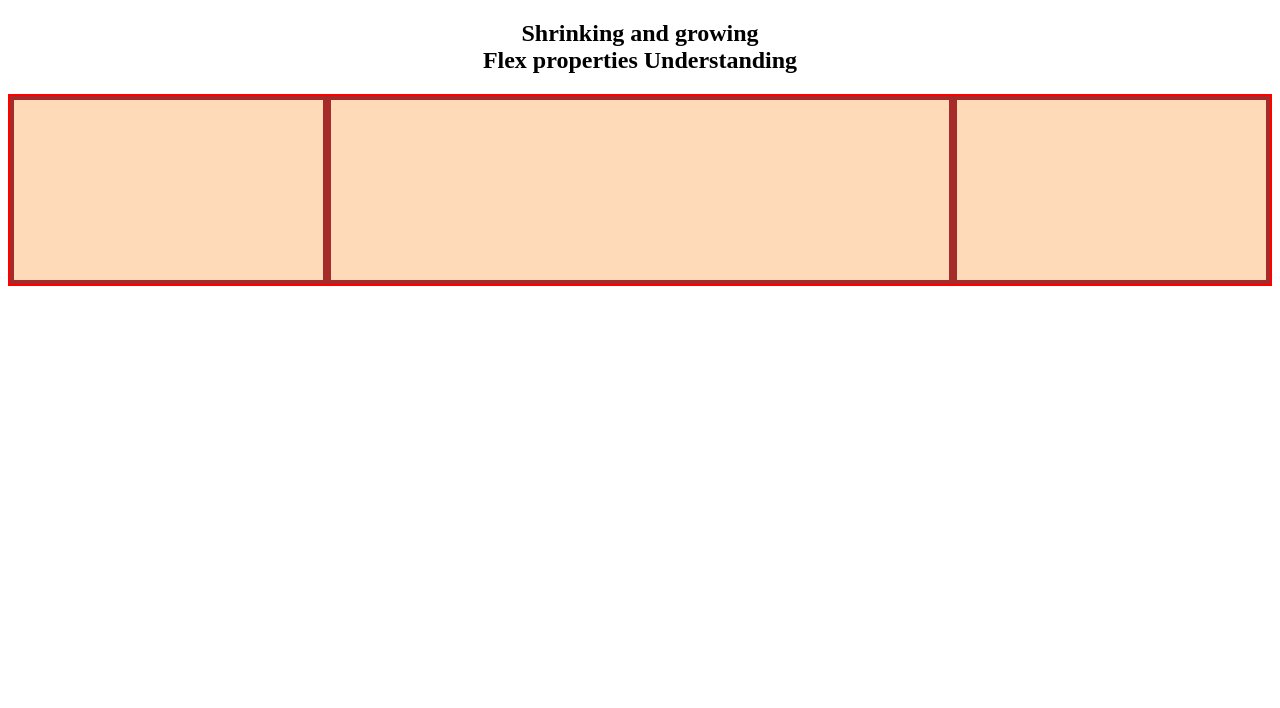
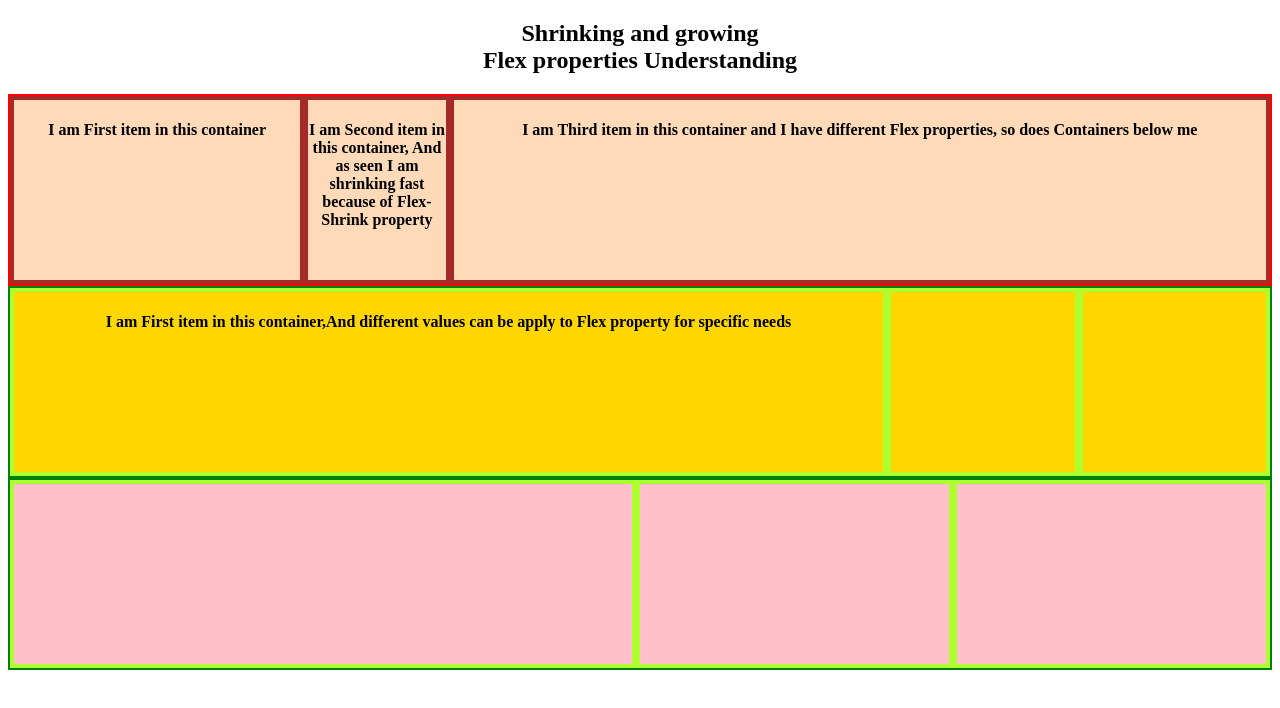
Before and after one commit to ksites/shirking_growingCSS, a plain HTML site: page index.html in a window 1280 px wide. Drawn offline with Linux system fonts and the light colour scheme.

Commit message:
Added three containers with their items and placed different flex values for specific results

```diff
--- a/index.html
+++ b/index.html
@@ -9,9 +9,21 @@
 <body>
   <h2>Shrinking and growing <br> Flex properties Understanding</h2>
   <div class="Flex-container">
-    <div class="one"></div>
-    <div class="two"></div>
-    <div class="three"></div>
+    <div class="one"> <h4 align="center">I am First item in this container </h4></div>
+    <div class="two"><h4 align="center">I am Second item in this container, And as seen I am shrinking fast because of Flex-Shrink property</h4> </div>
+    <div class="three"> <h4 align="center">I am Third item in this container and I have different Flex properties, so does Containers below me</h4></div>
+  </div>
+
+  <div class="Flex-container2">
+    <div class="one2"><h4 align="center">I am First item in this container,And different values can be apply to Flex property for specific needs</h4></div>
+    <div class="two2"></div>
+    <div class="three2"></div>
+  </div>
+
+  <div class="Flex-container3">
+    <div class="one3"></div>
+    <div class="two3"></div>
+    <div class="three3"></div>
   </div>
 </body>
 </html>
--- a/styles.css
+++ b/styles.css
@@ -4,6 +4,17 @@ h2{
 
 .Flex-container{
   border: 2px solid red;
+  display: flex;
+}
+
+.Flex-container2{
+  border: 2px solid green;
+  display: flex;
+}
+
+
+.Flex-container3{
+  border: 2px solid green;
   display: flex;
 }
 .Flex-container .one{
@@ -25,9 +36,62 @@ flex-grow: 1;
     background: peachpuff;
     border: 4px solid brown;
     height: 180px;
-    flex-grow: 1;
+    flex-grow: 2;
     flex-basis: auto;
     }
 
+    .Flex-container2 .one2{
+      background: gold;
+      border: 4px solid greenyellow;
+      height: 180px;
+      flex-grow: 1;
+      }
+      .Flex-container2 .two2{
+        background: gold;
+        border: 4px solid greenyellow;
+        height: 180px;
+        flex-grow: 1;
+        flex-shrink: 1;
+        flex-basis: 0%;
+        }
+        .Flex-container2 .three2{
+          background: gold;
+          border: 4px solid greenyellow;
+          height: 180px;
+          flex-grow: 1;
+          flex-shrink: 1;
+          flex-basis: 0%;
+          }
+      /* Play with these property values to better understand the concept behind it */
+        .Flex-container3 .three3{
+          background: pink;
+          border: 4px solid greenyellow;
+          height: 180px;
+          flex-grow: 1;
+          flex-basis: auto;
+          }
+
+          .Flex-container3 .one3{
+            background: pink;
+            border: 4px solid greenyellow;
+            height: 180px;
+            flex-grow: 2;
+            }
+            .Flex-container3 .two3{
+              background: pink;
+              border: 4px solid greenyellow;
+              height: 180px;
+              flex-grow: 1;
+              flex-shrink: 0;
+              flex-basis: 0%;
+              }
+            /* Play with these property values to better understand the concept behind it */
+              .Flex-container3 .three3{
+                background: pink;
+                border: 4px solid greenyellow;
+                height: 180px;
+                flex-grow: 1;
+                flex-basis: auto;
+                }
     /* Learn More about how flex property works
     It is Extremely important */
```
